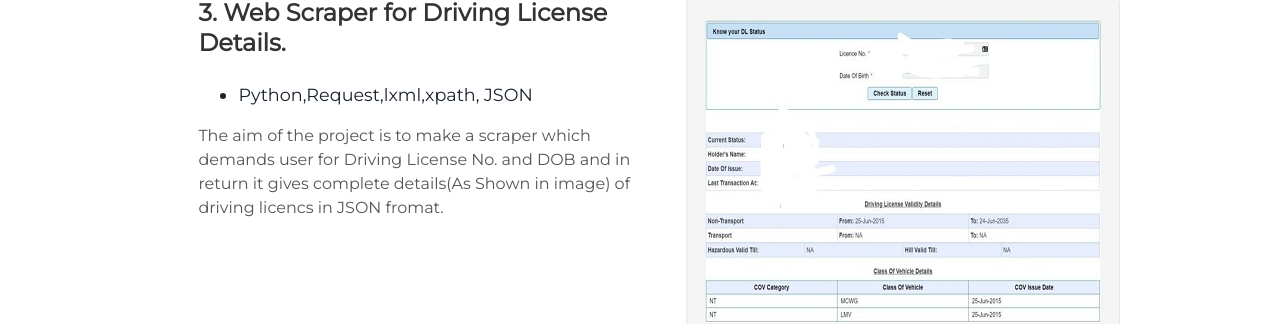
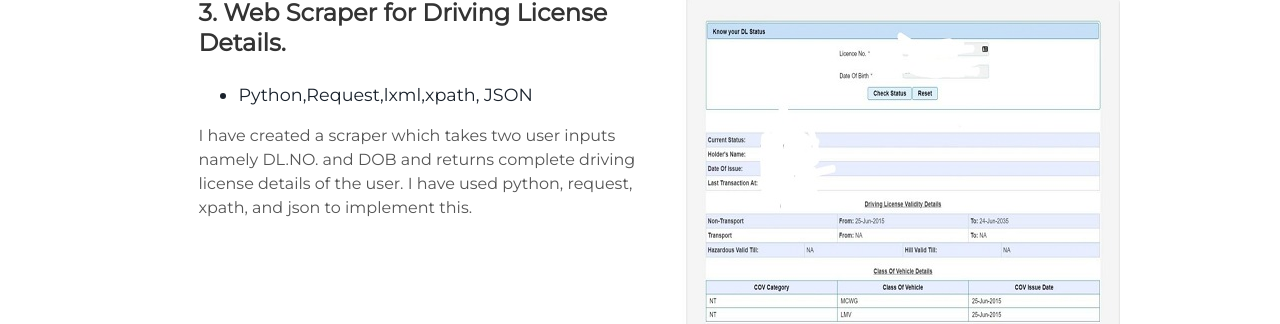
Before and after one commit to swapnilkathane/swapnilkathaneoldweb, a Jekyll site: the page built from index.html, in a window 1280 px wide and 900 px high, scrolled down 2196 px. Shown: the part 328-652 px from the top of the window. Built offline with Jekyll 4.4.1, drawn with Linux system fonts in a browser that asks for light colours.

Commit message:
Update projects.html

```diff
--- a/_includes/projects.html
+++ b/_includes/projects.html
@@ -39,7 +39,7 @@
     <ul>
       <li>Python,Request,lxml,xpath, JSON</li>
     </ul>
-    <p>The aim of the project is to make a scraper which demands user for Driving License No. and DOB and in return it gives
-	   complete details(As Shown in image) of  driving licencs in JSON fromat. </p>
+    <p>I have created a scraper which takes two user inputs namely DL.NO. and DOB and returns complete driving license
+       details of the user. I have used python, request, xpath, and json to implement this.</p>
    </div>
 </div>
```
